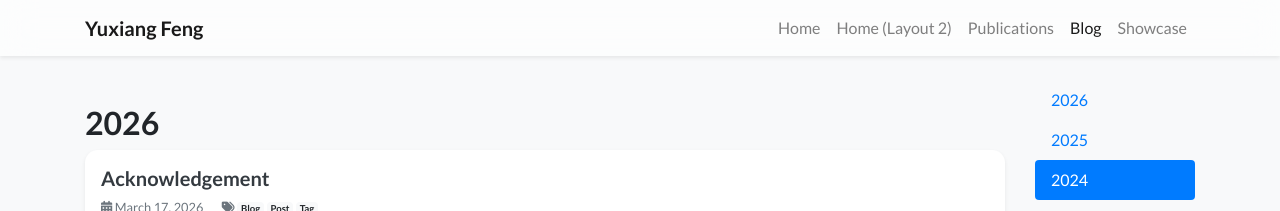
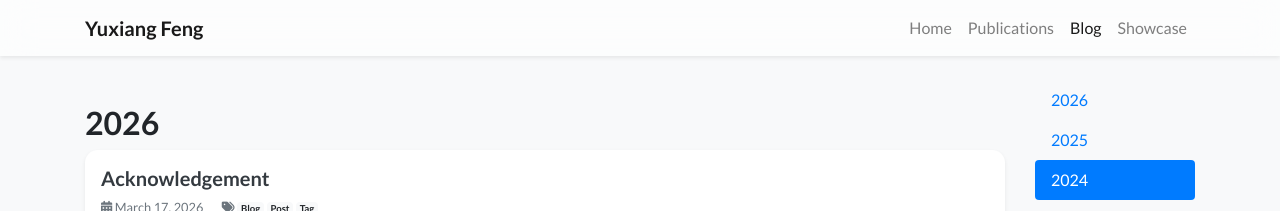
Before and after one commit to Yuxiang-Feng/Yuxiang-Feng.github.io, a Jekyll site: the page built from blog.html, in a window 1280 px wide. Shown: the top 211 px of the page. Built offline with Jekyll 4.4.1, drawn with Linux system fonts in a browser that asks for light colours; nearby versions of some CDN libraries; a style sheet for code colours, icons or effects is not loaded.

Commit message:
Fix education layout and update profile assets

```diff
--- a/_data/navigation.yml
+++ b/_data/navigation.yml
@@ -3,8 +3,6 @@
 #       For example, the `navbar_title` field in `showcase.html` is "Showcase" and the `name` field here should also be "Showcase"
 - name: Home
   url: /
-- name: Home (Layout 2)
-  url: /index_layout2
 - name: Publications
   url: /publications
 - name: Blog
--- a/_includes/widgets/experience_card.html
+++ b/_includes/widgets/experience_card.html
@@ -10,7 +10,7 @@
                             <ul class="list-unstyled mb-1">
                                 {% for item in site.data.profile.education %}
                                 <li class="media mb-1">
-                                    <img src="{{ item.logo | relative_url }}" alt="{{ item.name }}" style="width: 18px;" class="mr-1 mt-1">
+                                    <img src="{{ item.logo | relative_url }}" alt="" style="width: 18px; height: 18px; object-fit: contain; flex-shrink: 0;" class="mr-1 mt-1">
                                     <div class="media-body">
                                         <div>{{ item.name }}</div>
                                         <div class="small">{{ item.dept }}</div>
@@ -33,7 +33,7 @@
                             <ul class="list-unstyled mb-1">
                                 {% for item in site.data.profile.experience %}
                                 <li class="media mb-1">
-                                    <img src="{{ item.logo | relative_url }}" alt="{{ item.name }}" style="width: 18px;" class="mr-1 mt-1">
+                                    <img src="{{ item.logo | relative_url }}" alt="" style="width: 18px; height: 18px; object-fit: contain; flex-shrink: 0;" class="mr-1 mt-1">
                                     <div class="media-body">
                                         <div>{{ item.name }}</div>
                                         <div class="small">{{ item.dept }}</div>
```
Also changed, not shown: _data/profile.yml (+4 -4 lines), assets/images/badges/cumtb.png (added), assets/images/badges/nu.png (added), assets/images/badges/ucmerced.png (added), assets/images/photos/yxf_web.jpg (added).
